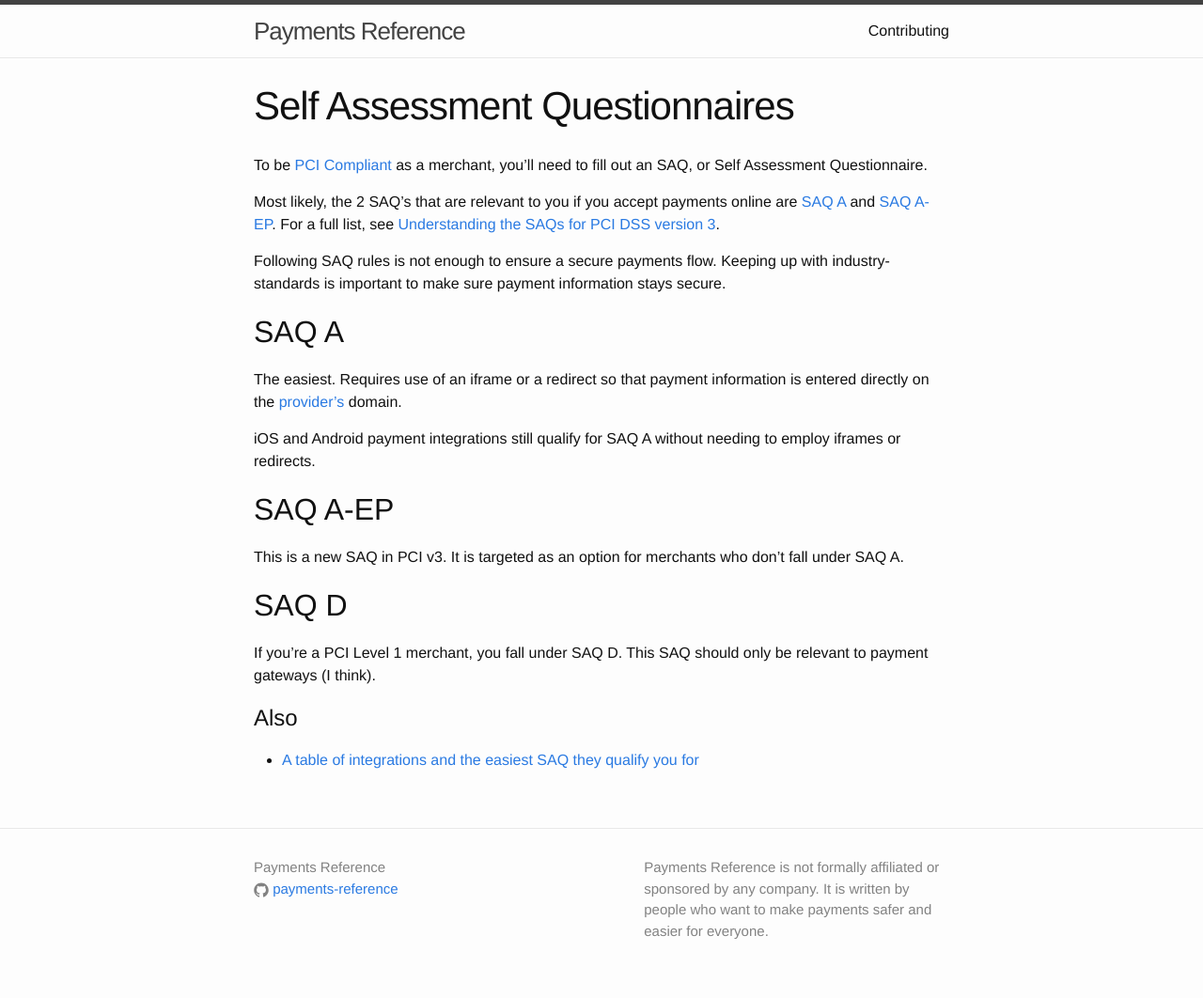
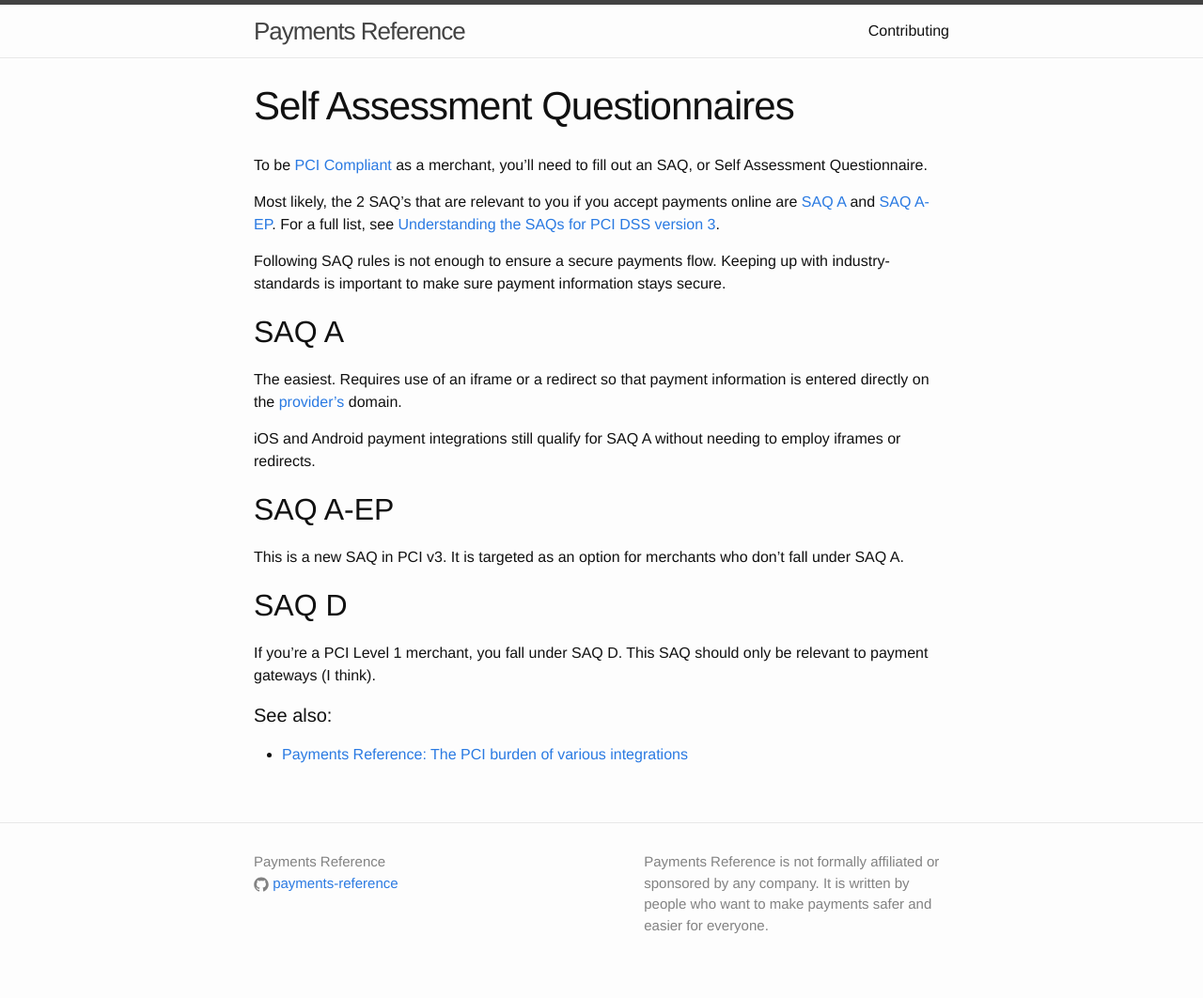
Before and after one commit to payments-reference/payments-reference, a Jekyll site: the page built from pci-compliance/saqs.md, in a window 1280 px wide. Shown: the whole page at 94% size. Built offline with Jekyll 4.4.1, drawn with Linux system fonts in a browser that asks for light colours.

Commit message:
Correct title on saq page

```diff
--- a/pci-compliance/saqs.md
+++ b/pci-compliance/saqs.md
@@ -24,6 +24,6 @@ This is a new SAQ in PCI v3. It is targeted as an option for merchants who don't
 
 If you're a PCI Level 1 merchant, you fall under SAQ D. This SAQ should only be relevant to payment gateways (I think).
 
-# Also
+#### See also:
 
-- [A table of integrations and the easiest SAQ they qualify you for](/pci-compliance/integrations/)
+- [Payments Reference: The PCI burden of various integrations](/pci-compliance/integrations/)
```
